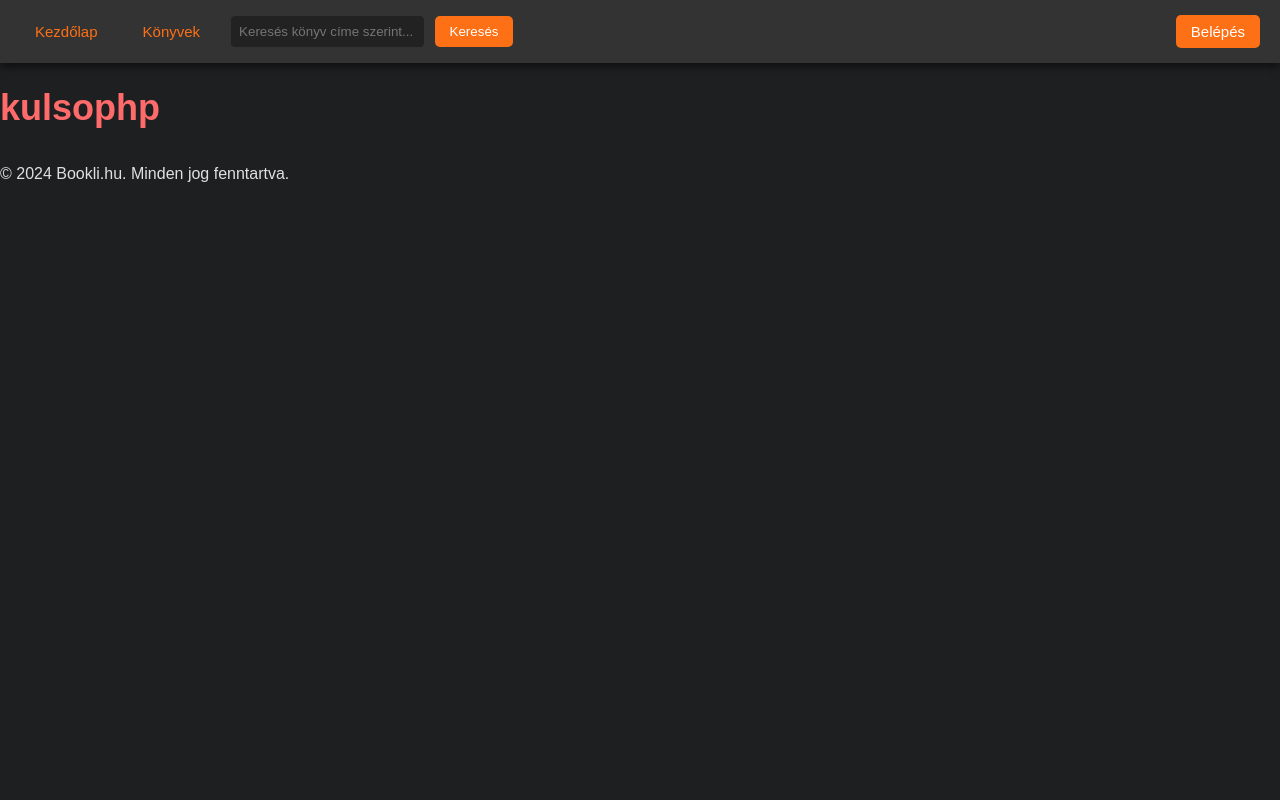
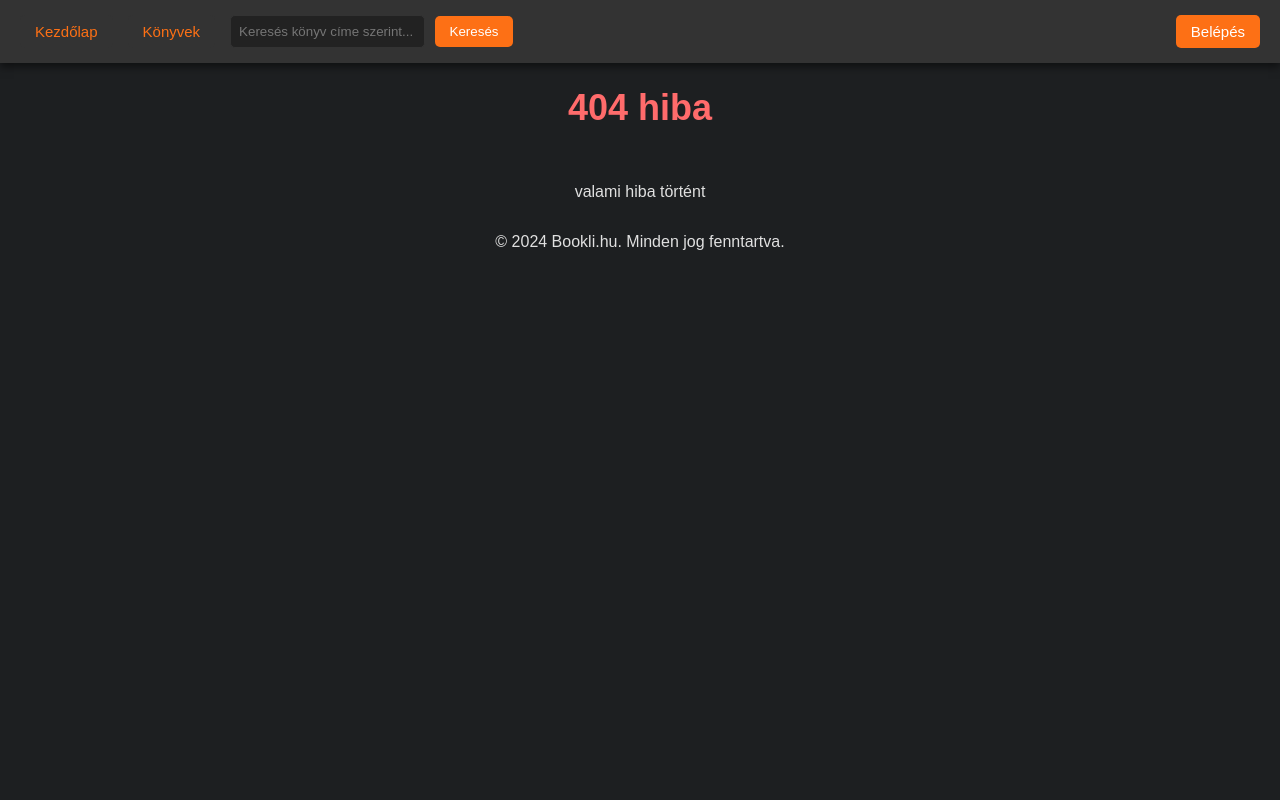
Before and after one commit to kalmanlaszlo06/vizsgaremek, a PHP site: page /index.php?p=404 in a window 1280 px wide. Run offline with PHP 8.4, Linux system fonts and the light colour scheme.

Commit message:
javítások

```diff
--- /dev/null
+++ b/vizsgaremek/404.php
@@ -0,0 +1,24 @@
+<!DOCTYPE html>
+<html lang="hu">
+<head>
+    <meta charset="UTF-8">
+    <meta name="viewport" content="width=device-width, initial-scale=1.0">
+    <title>Document</title>
+</head>
+<body>
+    <style>
+        body{
+            text-align: center;
+        }
+    </style>
+<h1>404 hiba</h1>
+<br>
+<p>valami hiba történt</p>
+
+<?php
+
+
+
+?>
+</body>
+</html>
--- a/vizsgaremek/index.php
+++ b/vizsgaremek/index.php
@@ -232,14 +232,14 @@
         if ($p == "")                   include("kezdolap.php");
         else if ($p == "reg")           include("regisztracio.php");
         else if ($p == "login")         include("login_form.php");
-        else                            include("404_kulso.php");
+        else                            include("404.php");
     } else {
         if ($p == "")                       include("belsolap.php");
         else if ($p == "adatlapom")         include("adatlap_form.php");
         else if ($p == "jelszomodositas")   include("jelszomodositas.php");
         else if ($p == "konyv_lista")       include("konyv_lista.php");
         else if ($p == "konyvreszletek")    include("konyv_reszletek.php");
-        else                                include("404_belso.php");
+        else                                include("404.php");
     }
 ?>
 <iframe name="kisablak"></iframe>
--- a/vizsgaremek/kezdolap.php
+++ b/vizsgaremek/kezdolap.php
@@ -41,7 +41,7 @@
         <p>A Bookli egy online könyvtár ami úttörő ötletekel újitja meg a elavult könyvtári rendszereket és hatalmas tárházával nyujt elképzelhetetlen élményeket</p>
         <br><br><br>
         <?php
-            echo "<input type='button' value='    kezdés    ' onclick='location.href=\"./?p=login\"'>";
+            echo "<input type='button' value='kezdés' onclick='location.href=\"./?p=login\"'>";
         ?>
     </div>
 </body>
--- a/vizsgaremek/logout.php
+++ b/vizsgaremek/logout.php
@@ -4,6 +4,6 @@
 
     session_destroy() ;
 
-    print "<script> parent.location.href = './kezdolap1.php' </script>" ;
+    print "<script> parent.location.href = './?=' </script>" ;
 
 ?>
```
Also changed, not shown: vizsgaremek/reg_ir.php (+2 -5 lines).
